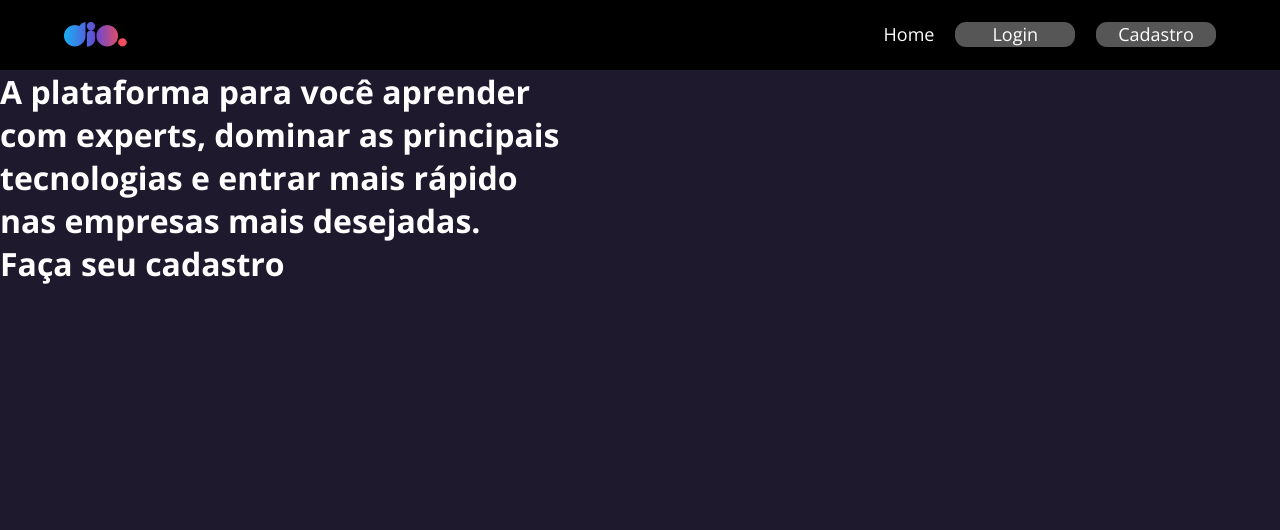
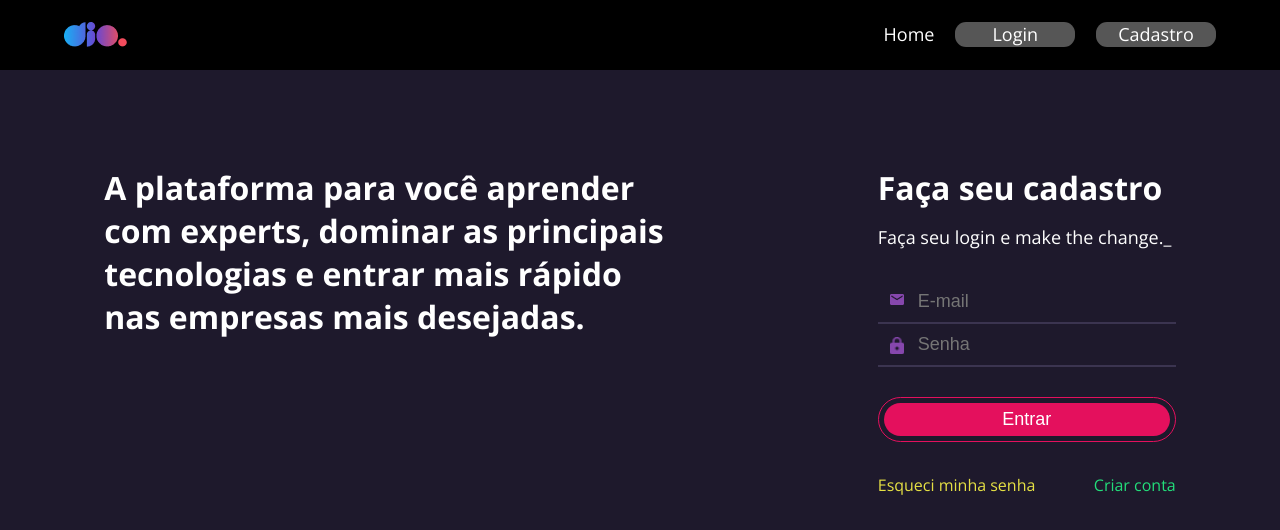
Before and after one commit to rochamariza/dio-clone-react, a React (Create React App) app: page /login in a window 1280 px wide. Shown: the top 530 px of the page. Built offline with nearby package versions, Linux system fonts and the light colour scheme.

Commit message:
Páginas de Login, Cadastro e Esqueci a senha prontos, e criei componentes reutilizáveis de Inputs e Buttons para faciilitar a manutenção do código

```diff
--- /dev/null
+++ b/src/components/form-button/form-button.jsx
@@ -0,0 +1,10 @@
+import React from 'react'
+import styles from './form-button.module.css'
+
+export const FormBtn = () => {
+  return (
+    <button className={styles["form-btn"]}>
+                            <div>Entrar</div>
+                        </button>
+  )
+}
--- /dev/null
+++ b/src/components/form-button/form-button.module.css
@@ -0,0 +1,15 @@
+.form-btn div{
+    background-color: #E4105D;
+    padding: 0.4rem 2rem;
+    border-radius: 27px;
+}
+.form-btn{
+    background-color: transparent;
+    border: 1px solid #E4105D;
+    border-radius: 29px;
+    padding: 0.3rem 0.3rem;
+    cursor: pointer;
+    font-size: 18px;
+    color: white;
+    margin-top: 30px;
+}
--- /dev/null
+++ b/src/components/input/input.jsx
@@ -0,0 +1,10 @@
+import React from 'react'
+import styles from './input.module.css'
+
+export const Input = ({src, type, ph}) => {
+  return (
+    <div className={styles["input-logo"]}>
+        <img src={src} alt='input-logo'/><input type={type} placeholder={ph} required/>
+    </div>
+  )
+}
--- /dev/null
+++ b/src/components/input/input.module.css
@@ -0,0 +1,28 @@
+form{
+    display: flex;
+    flex-direction: column;
+    margin-block: 1rem;
+}
+form img{
+    width: 14px;
+    pointer-events: none;
+}
+.input-logo{
+    position: relative;
+}
+.input-logo img{
+    position: absolute;
+    left: 12px;
+    top: 30%;
+}
+input{
+    width: 100%;
+    padding-left: 40px;
+    padding-block: 10px;
+    border: none;
+    border-bottom: 2px solid #3B3450;
+    background-color: transparent;
+    outline: none;
+    color: white;
+    font-size: 18px;
+}
--- a/src/index.css
+++ b/src/index.css
@@ -1,4 +1,4 @@
-*{
+*, *::before, *::after{
   padding: 0;
   margin: 0;
   box-sizing: border-box;
--- a/src/index.js
+++ b/src/index.js
@@ -5,6 +5,7 @@ import App from './App';
 import {BrowserRouter, Routes, Route} from "react-router";
 import {Cadastro} from "./pages/cadastro/cadastro";
 import {Login} from "./pages/login/login";
+import { Senha } from './pages/senha-esquecida/senha';
 
 const root = ReactDOM.createRoot(document.getElementById('root'));
 root.render(
@@ -14,6 +15,7 @@ root.render(
             <Route index element={<App />}/>
             <Route path="/cadastro" element={<Cadastro />}/>
             <Route path="/login" element={<Login />}/>
+            <Route path="/esqueci-a-senha" element={<Senha />}/>
         </Routes>
     </BrowserRouter>
   </React.StrictMode>
--- a/src/pages/cadastro/cadastro.jsx
+++ b/src/pages/cadastro/cadastro.jsx
@@ -1,10 +1,32 @@
 import {Nav} from "../../components/nav/nav";
+import styles from './cadastro.module.css'
+import email from "../../assets/imgs/email.png"
+import senha from "../../assets/imgs/password.png"
+import user from '../../assets/imgs/user.png'
+import { Input } from "../../components/input/input";
+import { FormBtn } from "../../components/form-button/form-button";
 
 export const Cadastro = () =>{
     return (
         <>
             <Nav />
-            <h2>Cadastro</h2>
+            <div className={styles["cadastro-container"]}>
+                <h1>A plataforma para você aprender com experts, dominar as principais tecnologias e entrar mais rápido nas empresas mais desejadas.</h1>
+                <div className={styles["cadastro-form"]}>
+                    <h1>Comece agora grátis</h1>
+                    <h3>Crie sua conta e make the change._</h3>
+                    <form>
+                        <Input src={user} ph="Nome Completo" type="text"/>
+                        <Input src={email} ph="E-mail" type="text"/>
+                        <Input src={senha} ph="Senha" type="password"/>
+                        <FormBtn />
+                    </form>
+                    <h4>Ao clicar em "criar minha conta grátis", declaro que aceito as Políticas de Privacidade e os Termos de Uso da DIO.</h4>
+                    <div className={styles["extra-info"]}>
+                        <p>Já tenho conta. <a href="/login" className={styles["logar"]}>Fazer login</a></p>
+                    </div>
+                </div>
+            </div>
         </>
     )
 }
--- a/src/pages/cadastro/cadastro.module.css
+++ b/src/pages/cadastro/cadastro.module.css
@@ -0,0 +1,46 @@
+.cadastro-container{
+    display: flex;
+    justify-content: space-around;
+    margin-top: 6rem;
+    width: 100vw;
+}
+.cadastro-container h4{
+    font-size: 18px;
+    font-weight: 400;
+    text-align: justify;
+}
+.cadastro-container h1{
+    max-width: 565px;
+    font-size: 32px;
+    font-weight: 700;
+    color: white;
+}
+.cadastro-container h3{
+    font-size: 18px;
+    font-weight: 400;
+}
+.cadastro-form{
+    display: flex;
+    flex-direction: column;
+    gap: 1rem;
+    color: white;
+    width: 298px;
+}
+
+.extra-info{
+    display: flex;
+    justify-content: space-between;
+    font-weight: 700;
+    font-size: 14px;
+}
+
+.logar{color: #23DD7A;}
+.logar:link{text-decoration: none;}
+
+@media (max-width:400px){
+    .login-container{
+        display: flex;
+        flex-direction: column;
+        justify-content: center;
+    }
+}
--- a/src/pages/login/login.jsx
+++ b/src/pages/login/login.jsx
@@ -1,5 +1,9 @@
 import {Nav} from "../../components/nav/nav";
-import styles from "./login.module.css"
+import styles from "./login.module.css";
+import email from "../../assets/imgs/email.png"
+import senha from "../../assets/imgs/password.png"
+import { Input } from "../../components/input/input";
+import { FormBtn } from "../../components/form-button/form-button";
 
 export const Login = () =>{
     return (
@@ -9,6 +13,16 @@ export const Login = () =>{
                 <h1>A plataforma para você aprender com experts, dominar as principais tecnologias e entrar mais rápido nas empresas mais desejadas.</h1>
                 <div className={styles["login-form"]}>
                     <h1>Faça seu cadastro</h1>
+                    <h3>Faça seu login e make the change._</h3>
+                    <form>
+                        <Input src={email} ph="E-mail" type="text"/>
+                        <Input src={senha} ph="Senha" type="password"/>
+                        <FormBtn />
+                    </form>
+                    <div className={styles["extra-info"]}>
+                        <a className={styles["esqueci"]} href="/esqueci-a-senha">Esqueci minha senha</a>
+                        <a className={styles["criar"]} href="/cadastro">Criar conta</a>
+                    </div>
                 </div>
             </div>
         </>
--- a/src/pages/login/login.module.css
+++ b/src/pages/login/login.module.css
@@ -1,6 +1,43 @@
+.login-container{
+    display: flex;
+    justify-content: space-around;
+    margin-top: 6rem;
+    width: 100vw;
+}
+
 .login-container h1{
     max-width: 565px;
     font-size: 32px;
     font-weight: 700;
     color: white;
 }
+.login-container h3{
+    font-size: 18px;
+    font-weight: 400;
+}
+
+.login-form{
+    display: flex;
+    flex-direction: column;
+    gap: 1rem;
+    color: white;
+    width: 298px;
+}
+
+.extra-info{
+    display: flex;
+    justify-content: space-between;
+}
+
+.esqueci{color: #E5E044;}
+.esqueci:link{text-decoration: none;}
+.criar{color: #23DD7A;}
+.criar:link{text-decoration: none;}
+
+@media (max-width:400px){
+    .login-container{
+        display: flex;
+        flex-direction: column;
+        justify-content: center;
+    }
+}
--- /dev/null
+++ b/src/pages/senha-esquecida/senha.jsx
@@ -0,0 +1,18 @@
+import React from 'react'
+import styles from './senha.module.css'
+import { Input } from '../../components/input/input'
+import email from "../../assets/imgs/email.png"
+import { Nav } from '../../components/nav/nav'
+import { FormBtn } from '../../components/form-button/form-button'
+
+export const Senha = () => {
+  return (
+    <>
+        <Nav />
+        <div className={styles["senha-container"]}>
+            <Input src={email} ph="Digite o E-mail" type="text"/>
+            <FormBtn />
+        </div>
+    </>
+  )
+}
--- /dev/null
+++ b/src/pages/senha-esquecida/senha.module.css
@@ -0,0 +1,6 @@
+.senha-container{
+    display: flex;
+    flex-direction: column;
+    align-items: center;
+    margin-top: 4rem;
+}
```
Also changed, not shown: src/assets/imgs/user.png (added).
